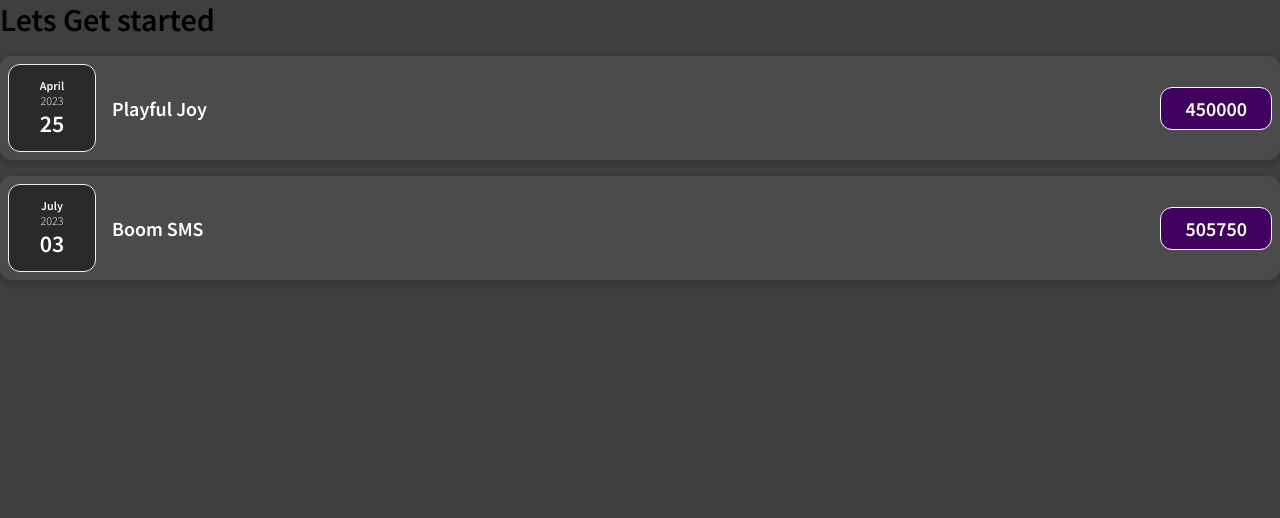
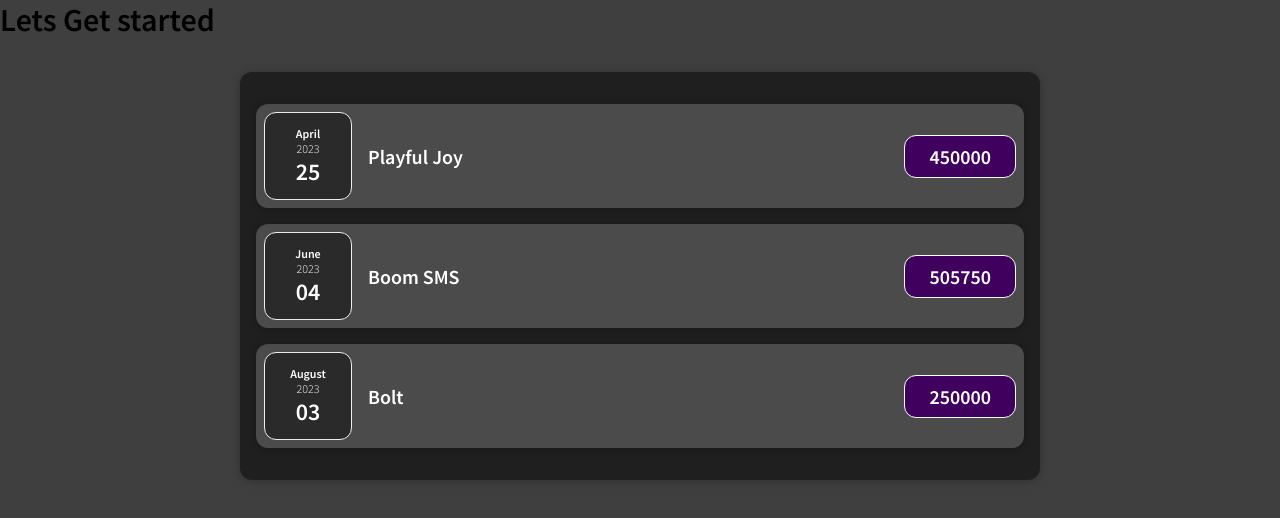
Before and after one commit to saidmtanzania/From-Zero-to-Mastery, a React (Vite) app: page / in a window 1280 px wide. Shown: the top 518 px of the page. Built offline with nearby package versions, Linux system fonts and the light colour scheme.

Commit message:
feat: implementing wrapper components and child components

```diff
--- a/src/App.tsx
+++ b/src/App.tsx
@@ -1,18 +1,29 @@
-import ExpenseItem from "./components/ExpenseItem";
+import Expenses from "./components/Expenses";
 function App() {
+  const expenses = [
+    {
+      id: "e1",
+      title: "Playful Joy",
+      amount: 450000,
+      date: new Date(2023, 3, 25),
+    },
+    {
+      id: "e2",
+      title: "Boom SMS",
+      amount: 505750,
+      date: new Date(2023, 5, 4),
+    },
+    {
+      id: "e3",
+      title: "Bolt",
+      amount: 250000,
+      date: new Date(2023, 7, 3),
+    },
+  ];
   return (
     <>
       <h1>Lets Get started</h1>
-      <ExpenseItem
-        expenseDate={new Date(2023, 3, 25)}
-        expenseTitle={"Playful Joy"}
-        expenseAmount={450000}
-      />
-      <ExpenseItem
-        expenseDate={new Date(2023, 6, 3)}
-        expenseTitle={"Boom SMS"}
-        expenseAmount={505750}
-      />
+      <Expenses items={expenses} />
     </>
   );
 }
--- /dev/null
+++ b/src/components/Card.css
@@ -0,0 +1,4 @@
+.card {
+      border-radius: 12px;
+  box-shadow: 0 1px 8px rgba(0, 0, 0, 0.25);
+}
--- /dev/null
+++ b/src/components/Card.tsx
@@ -0,0 +1,9 @@
+/* eslint-disable @typescript-eslint/no-explicit-any */
+import "./Card.css";
+function Card(props: any) {
+  const classes = "card " + props.className;
+  // props.children is a special prop that every component receives automatically
+  return <div className={classes}>{props.children}</div>;
+}
+
+export default Card;
--- a/src/components/ExpenseItem.css
+++ b/src/components/ExpenseItem.css
@@ -2,10 +2,8 @@
   display: flex;
   justify-content: space-between;
   align-items: center;
-  box-shadow: 0 2px 8px rgba(0, 0, 0, 0.25);
   padding: 0.5rem;
   margin: 1rem 0;
-  border-radius: 12px;
   background-color: #4b4b4b;
 }
 
--- a/src/components/ExpenseItem.tsx
+++ b/src/components/ExpenseItem.tsx
@@ -1,17 +1,17 @@
 /* eslint-disable @typescript-eslint/no-explicit-any */
 import ExpenseDate from "./ExpenseDate";
+import Card from "./Card";
 import "./ExpenseItem.css";
 function ExpensesItem(props: any) {
-  console.log(props);
   const { expenseDate, expenseTitle, expenseAmount } = props;
   return (
-    <div className="expense-item">
+    <Card className="expense-item">
       <ExpenseDate expenseDate={expenseDate} />
       <div className="expense-item__description">
         <h2>{expenseTitle}</h2>
         <div className="expense-item__price">{expenseAmount}</div>
       </div>
-    </div>
+    </Card>
   );
 }
 
--- /dev/null
+++ b/src/components/Expenses.css
@@ -0,0 +1,7 @@
+.expenses {
+  padding: 1rem;
+  background-color: rgb(31, 31, 31);
+  margin: 2rem auto;
+  width: 50rem;
+  max-width: 95%;
+}
--- /dev/null
+++ b/src/components/Expenses.tsx
@@ -0,0 +1,28 @@
+/* eslint-disable @typescript-eslint/no-explicit-any */
+import ExpenseItem from "./ExpenseItem";
+import Card from "./Card";
+import "./Expenses.css";
+
+function Expenses(props: any) {
+  return (
+    <Card className="expenses">
+      <ExpenseItem
+        expenseDate={props.items[0].date}
+        expenseTitle={props.items[0].title}
+        expenseAmount={props.items[0].amount}
+      />
+      <ExpenseItem
+        expenseDate={props.items[1].date}
+        expenseTitle={props.items[1].title}
+        expenseAmount={props.items[1].amount}
+      />
+      <ExpenseItem
+        expenseDate={props.items[2].date}
+        expenseTitle={props.items[2].title}
+        expenseAmount={props.items[2].amount}
+      />
+    </Card>
+  );
+}
+
+export default Expenses;
```
